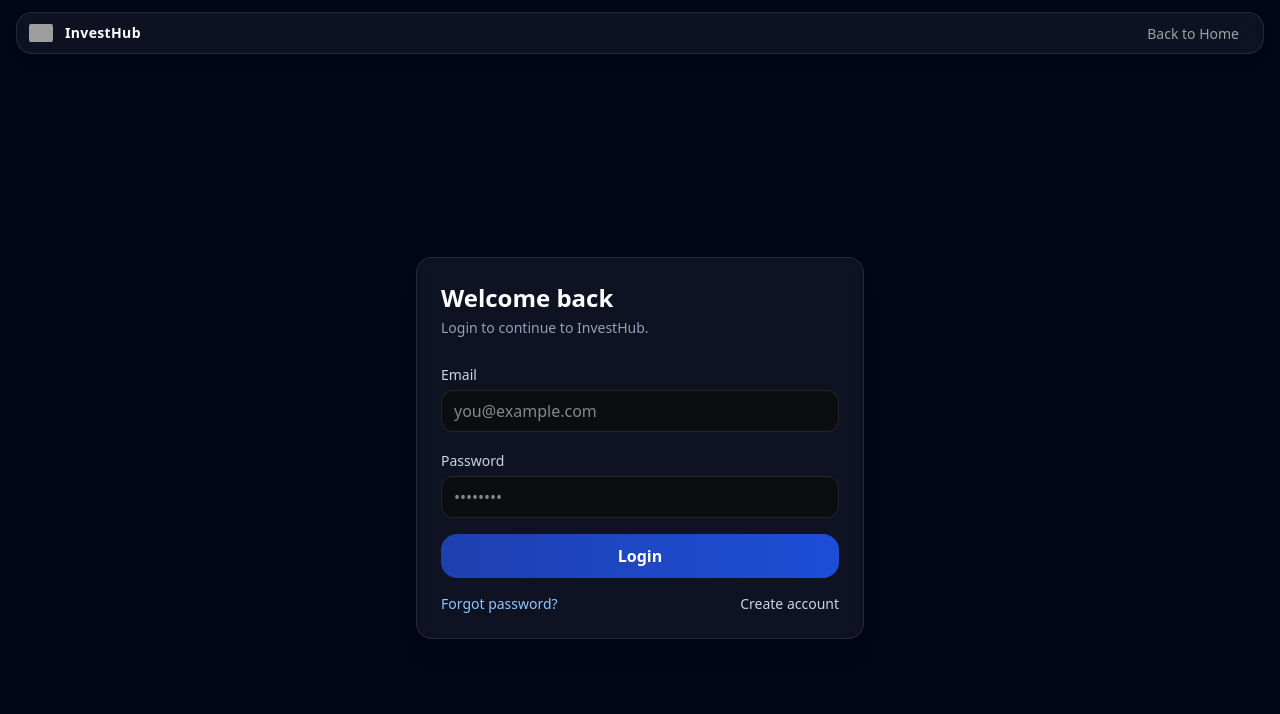
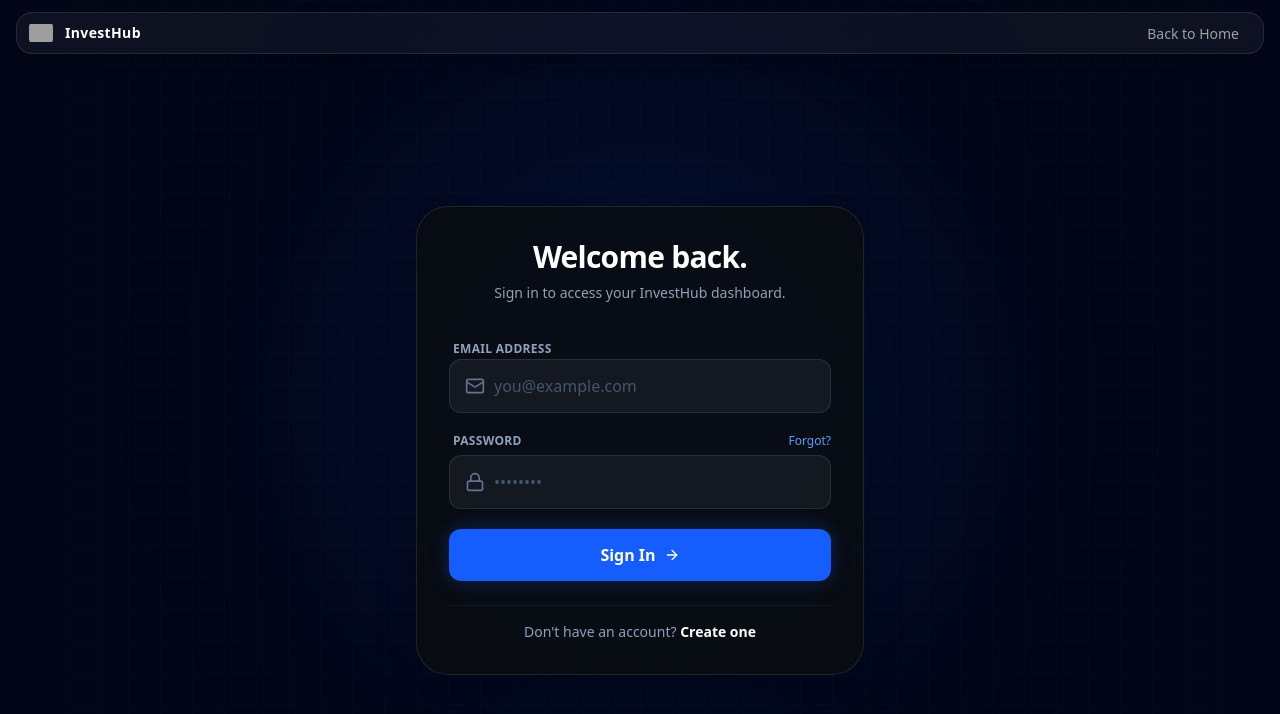
Before and after one commit to investhub-platform/investhub, a React (Vite) app in the folder frontend/: page /auth/login in a window 1280 px wide. Shown: the top 714 px of the page. Built offline with nearby package versions, Linux system fonts and the light colour scheme; no server answers; grey boxes are pictures that could not be loaded.

Commit message:
ref: login ui

```diff
--- a/frontend/src/features/auth/pages/LoginPage.jsx
+++ b/frontend/src/features/auth/pages/LoginPage.jsx
@@ -2,6 +2,8 @@
 import { useNavigate, Link } from "react-router-dom";
 import { useAuth } from "../useAuth";
 import AuthHeader from "../../../components/layout/AuthHeader";
+import { motion } from "framer-motion";
+import { Mail, Lock, ArrowRight, AlertCircle } from "lucide-react";
 
 export default function LoginPage() {
   const nav = useNavigate();
@@ -41,23 +43,43 @@
   };
 
   return (
-    <div className="min-h-screen bg-[#020617] text-white flex items-center justify-center px-4 pt-24">
-      <AuthHeader />
-      <div className="w-full max-w-md rounded-2xl border border-white/10 bg-white/5 p-6 shadow-xl backdrop-blur">
-        <h1 className="text-2xl font-bold">Welcome back</h1>
-        <p className="mt-1 text-sm text-slate-400">Login to continue to InvestHub.</p>
+    <div className="relative min-h-screen bg-[#020617] text-white flex items-center justify-center px-4 pt-20 overflow-hidden">
+
+      {/* Background Elements */}
+      <div className="absolute inset-0 bg-[linear-gradient(to_right,#80808012_1px,transparent_1px),linear-gradient(to_bottom,#80808012_1px,transparent_1px)] bg-[size:32px_32px] opacity-40 z-0 pointer-events-none mask-image-gradient" />
+      <div className="absolute top-1/2 left-1/2 -translate-x-1/2 -translate-y-1/2 w-[600px] h-[600px] bg-blue-600/10 blur-[120px] rounded-full pointer-events-none z-0" />
+
+      <AuthHeader className="relative z-20" />
+
+      <motion.div
+        initial={{ opacity: 0, y: 20 }}
+        animate={{ opacity: 1, y: 0 }}
+        transition={{ duration: 0.5, ease: "easeOut" }}
+        className="relative z-10 w-full max-w-md rounded-[2rem] border border-white/10 bg-[#0B0D10]/80 p-8 shadow-2xl backdrop-blur-xl"
+      >
+        <div className="mb-8 text-center">
+          <h1 className="text-3xl font-black tracking-tight text-white mb-2">Welcome back.</h1>
+          <p className="text-slate-400 text-sm">Sign in to access your InvestHub dashboard.</p>
+        </div>
 
         {error && (
-          <div className="mt-4 rounded-xl border border-red-500/30 bg-red-500/10 p-3 text-sm text-red-200">
-            {error}
-          </div>
+          <motion.div
+            initial={{ opacity: 0, height: 0 }}
+            animate={{ opacity: 1, height: "auto" }}
+            className="mb-6 rounded-xl border border-red-500/30 bg-red-500/10 p-3 text-sm text-red-200 flex items-start gap-2"
+          >
+            <AlertCircle className="w-5 h-5 shrink-0 text-red-400" />
+            <span>{error}</span>
+          </motion.div>
         )}
 
-        <form onSubmit={onSubmit} className="mt-6 space-y-4">
-          <div>
-            <label className="text-sm text-slate-300">Email</label>
+        <form onSubmit={onSubmit} className="space-y-5">
+          <div className="space-y-1.5">
+            <label className="text-xs font-semibold tracking-wide text-slate-400 uppercase ml-1">Email Address</label>
+            <div className="relative">
+              <Mail className="absolute left-4 top-1/2 -translate-y-1/2 w-5 h-5 text-slate-500" />
               <input
-              className="mt-1 w-full rounded-xl bg-[#0B0D10] border border-white/10 px-3 py-2 text-white outline-none focus:border-blue-500/50"
+                className="w-full rounded-xl bg-white/5 border border-white/10 pl-11 pr-4 py-3.5 text-white placeholder:text-slate-600 outline-none focus:border-blue-500/50 focus:ring-1 focus:ring-blue-500/50 transition-all"
                 type="email"
                 value={email}
                 onChange={(e) => setEmail(e.target.value)}
@@ -65,11 +87,19 @@
                 required
               />
             </div>
+          </div>
 
-          <div>
-            <label className="text-sm text-slate-300">Password</label>
+          <div className="space-y-1.5">
+            <div className="flex items-center justify-between ml-1">
+              <label className="text-xs font-semibold tracking-wide text-slate-400 uppercase">Password</label>
+              <Link className="text-xs text-blue-400 hover:text-blue-300 transition-colors" to="/auth/forgot-password">
+                Forgot?
+              </Link>
+            </div>
+            <div className="relative">
+              <Lock className="absolute left-4 top-1/2 -translate-y-1/2 w-5 h-5 text-slate-500" />
               <input
-              className="mt-1 w-full rounded-xl bg-[#0B0D10] border border-white/10 px-3 py-2 text-white outline-none focus:border-blue-500/50"
+                className="w-full rounded-xl bg-white/5 border border-white/10 pl-11 pr-4 py-3.5 text-white placeholder:text-slate-600 outline-none focus:border-blue-500/50 focus:ring-1 focus:ring-blue-500/50 transition-all"
                 type="password"
                 value={password}
                 onChange={(e) => setPassword(e.target.value)}
@@ -77,24 +107,24 @@
                 required
               />
             </div>
+          </div>
 
           <button
             disabled={loading}
-            className="w-full rounded-2xl gradient-blue hover:opacity-95 disabled:opacity-60 px-4 py-2.5 font-semibold"
+            className="group w-full mt-4 flex items-center justify-center gap-2 rounded-xl bg-blue-600 hover:bg-blue-500 text-white font-bold py-3.5 shadow-[0_0_20px_rgba(37,99,235,0.3)] hover:shadow-[0_0_30px_rgba(37,99,235,0.5)] transition-all disabled:opacity-60 disabled:cursor-not-allowed"
           >
-            {loading ? "Logging in..." : "Login"}
+            {loading ? "Authenticating..." : "Sign In"}
+            {!loading && <ArrowRight className="w-4 h-4 group-hover:translate-x-1 transition-transform" />}
           </button>
 
-          <div className="flex items-center justify-between text-sm">
-            <Link className="text-blue-300 hover:text-blue-200" to="/auth/forgot-password">
-              Forgot password?
-            </Link>
-            <Link className="text-slate-300 hover:text-white" to="/auth/register">
-              Create account
+          <div className="pt-4 text-center text-sm text-slate-400 border-t border-white/5 mt-6">
+            Don't have an account?{" "}
+            <Link className="text-white font-semibold hover:text-blue-400 transition-colors" to="/auth/register">
+              Create one
             </Link>
           </div>
         </form>
-      </div>
+      </motion.div>
     </div>
   );
 }
```
Lines whose indentation alone changed are shown as unchanged.
